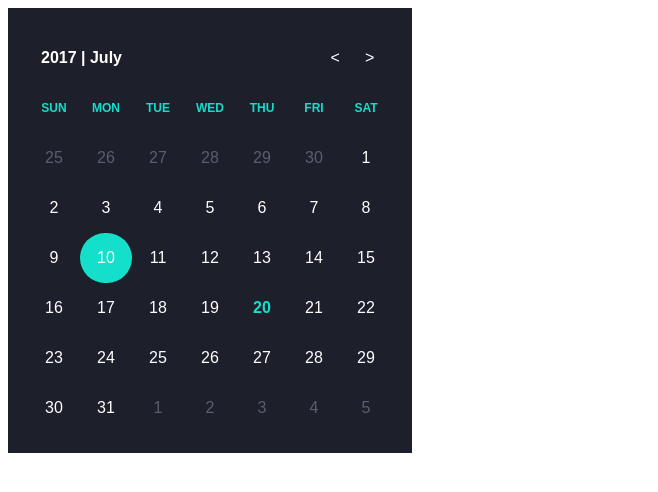
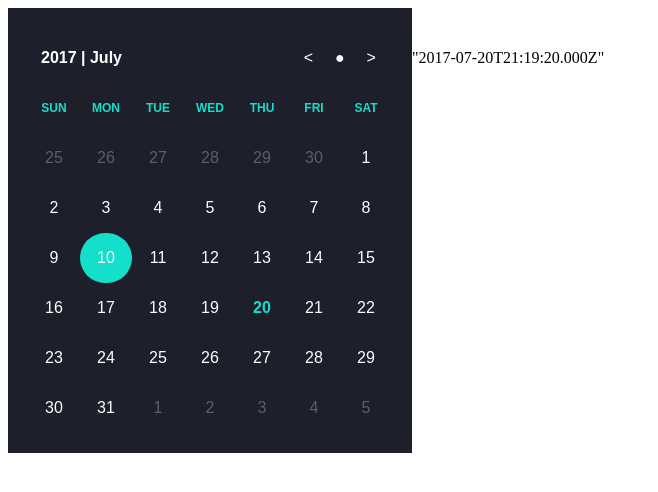
Before and after one commit to ogabrielp/angular-calendar-widget, a website: page index.htm in a window 1280 px wide. Both pictures are taken after a click on the element "10". Shown: the whole page, without its empty margins (0-658 px from the left). Drawn offline with nearby package versions, Linux system fonts and the light colour scheme.

Commit message:
Add 'jump to today' functionality

```diff
--- a/css/style.css
+++ b/css/style.css
@@ -23,14 +23,17 @@ div#angular-flat-calendar div#calendar-header-month-year-container {
 
 div#angular-flat-calendar div#calendar-header-month-year-container:hover,
 div#angular-flat-calendar div#calendar-header-previous-month:hover,
-div#angular-flat-calendar div#calendar-header-next-month:hover {
+div#angular-flat-calendar div#calendar-header-next-month:hover,
+div#angular-flat-calendar div#calendar-header-today:hover {
   background: #2D2F3B;
 }
 
 div#angular-flat-calendar div#calendar-header-previous-month,
-div#angular-flat-calendar div#calendar-header-next-month {
+div#angular-flat-calendar div#calendar-header-next-month,
+div#angular-flat-calendar div#calendar-header-today {
   width: 10%;
   text-align: center;
+  color: white;
 }
 
 div#angular-flat-calendar div#calendar-days table tr td.calendar-day.disabled {
--- a/js/angular-calendar-widget.js
+++ b/js/angular-calendar-widget.js
@@ -15,6 +15,9 @@ angular.module('angularFlatCalendar', []).directive('calendarWidgetDirective', f
             '</div>'+
             '<div id=\'calendar-header-previous-month\' ng-click="acw.shiftMonth(-1)">'+
               '<span>{{acw.header_previous}}</span>'+
+            '</div>'+
+            '<div id=\'calendar-header-today\' ng-click="acw.setSelectedDate(acw.today.getDate(), acw.today.getMonth()+1, acw.today.getFullYear())">'+
+              '<span>{{acw.header_today}}</span>'+
             '</div>'+
             '<div id=\'calendar-header-next-month\' ng-click="acw.shiftMonth(1)">'+
               '<span>{{acw.header_next}}</span>'+
@@ -38,7 +41,8 @@ angular.module('angularFlatCalendar', []).directive('calendarWidgetDirective', f
               '</tr>'+
             '</table>'+
           '</div>'+
-        '</div>',
+        '</div>'+
+        '{{acw.today}}',
         controller: function($rootScope, $scope) {
           $scope['acw'] = {};
           $scope['acw'].weekdays_names = ['Sunday', 'Monday', 'Tuesday', 'Wednesday', 'Thursday', 'Friday', 'Saturday'];
@@ -61,6 +65,7 @@ angular.module('angularFlatCalendar', []).directive('calendarWidgetDirective', f
 
           $scope['acw'].header_separator = ' | ';
           $scope['acw'].header_previous = '<';
+          $scope['acw'].header_today = '●';
           $scope['acw'].header_next = '>';
           $scope['acw'].header_year_first = true;
 
@@ -182,9 +187,14 @@ angular.module('angularFlatCalendar', []).directive('calendarWidgetDirective', f
 
           $scope['acw'].setSelectedDate = function(day, month, year) {
             $scope['acw'].selectedDate = new Date(year, month-1, day);
+            console.log('setting selected date to '+$scope['acw'].selectedDate);
             if (month-1 != $scope['acw'].currentMonth) {
               $scope['acw'].currentMonth = month-1;
               $scope['acw'].currentMonthName = $scope['acw'].month_names[$scope['acw'].currentMonth];
+              $scope['acw'].weeks = $scope['acw'].populateVisibleDays();
+            }
+            if (year != $scope['acw'].currentYear) {
+              $scope['acw'].currentYear = year;
               $scope['acw'].weeks = $scope['acw'].populateVisibleDays();
             }
             $scope['acw'].selectDateCallback();
```
